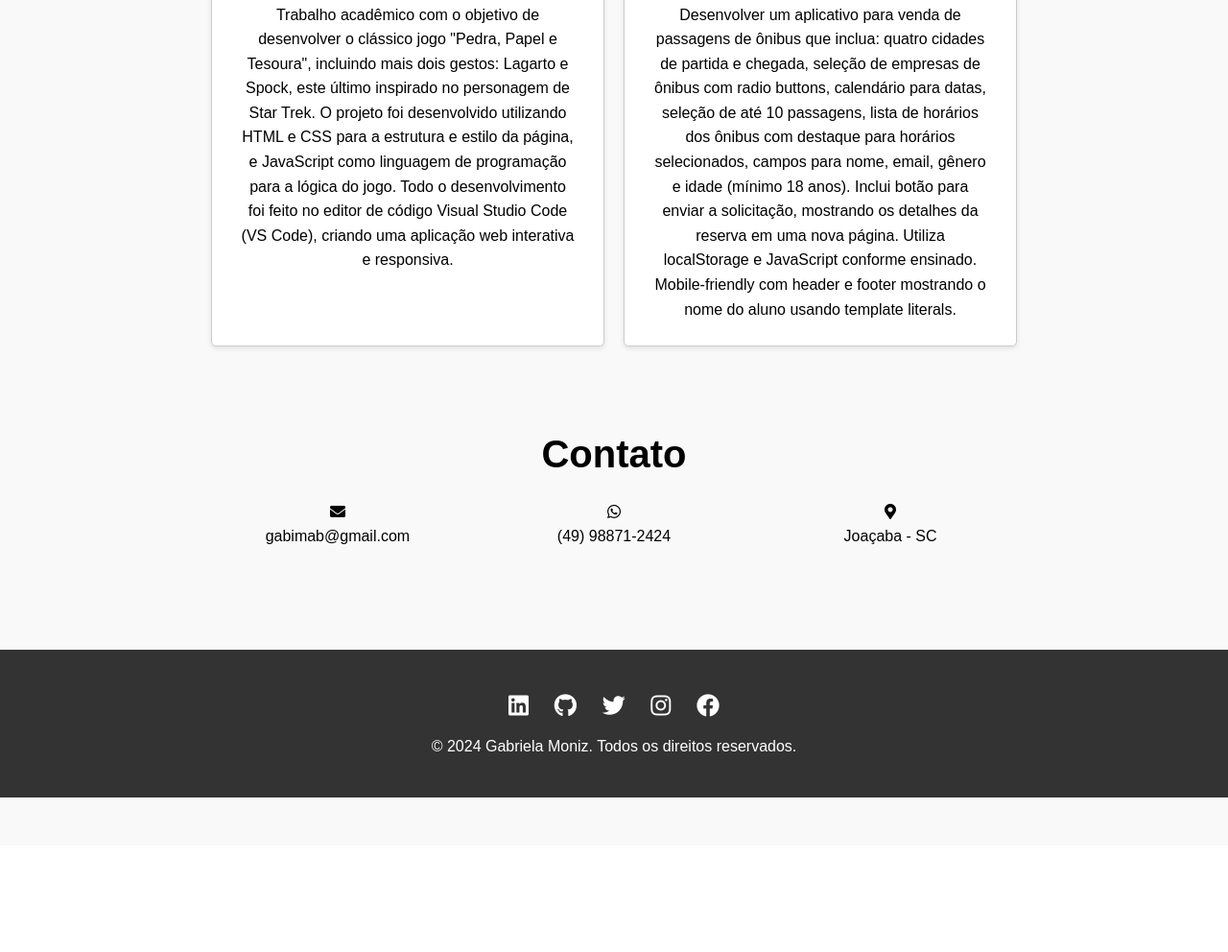
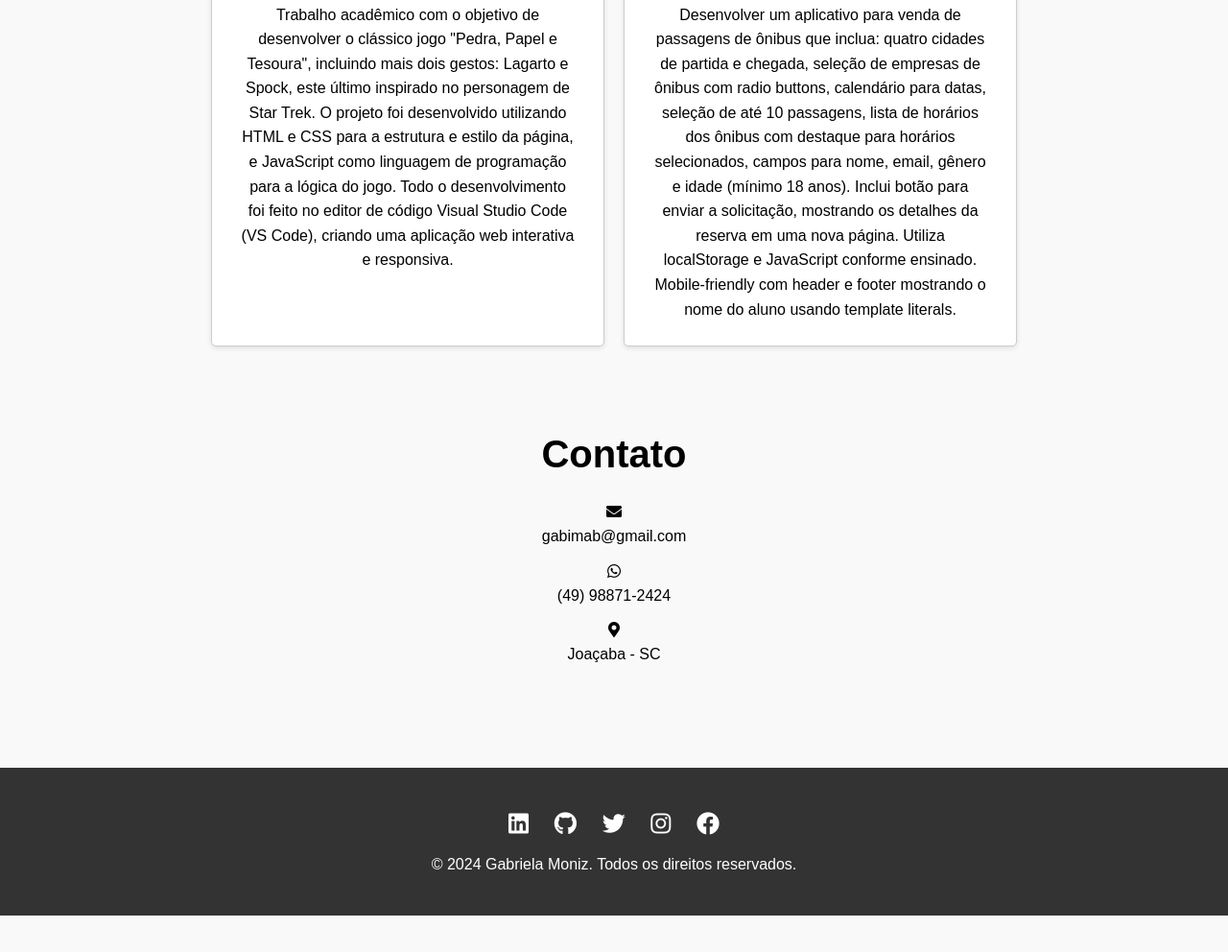
Before and after one commit to gabrielamoniz/portfolio-gabriela, a plain HTML site: page index.html in a window 1280 px wide. Shown: the part 2699-3691 px from the top of the page at 96% size. Before the commit the page ends 3580 px from the top, so only its background shows below. Drawn offline with Linux system fonts and the light colour scheme.

Commit message:
Adjustments on contact styles

```diff
--- a/css/styles.css
+++ b/css/styles.css
@@ -339,6 +339,22 @@ section li {
     margin: 5px;
 }
 
+.contact-info {
+    flex-direction: column;
+    align-items: center;
+}
+
+.contact-item {
+    width: 80%;
+    max-width: none;
+}
+
+a, a:visited {
+    text-decoration: none; /* removes the blue underline on numbers */
+    color: inherit; /* keeps the text color */
+}
+
+
 .top-menu {
     background-color: #f9f9f9;
     box-shadow: 0 2px 5px rgba(0,0,0,0.1);
```
